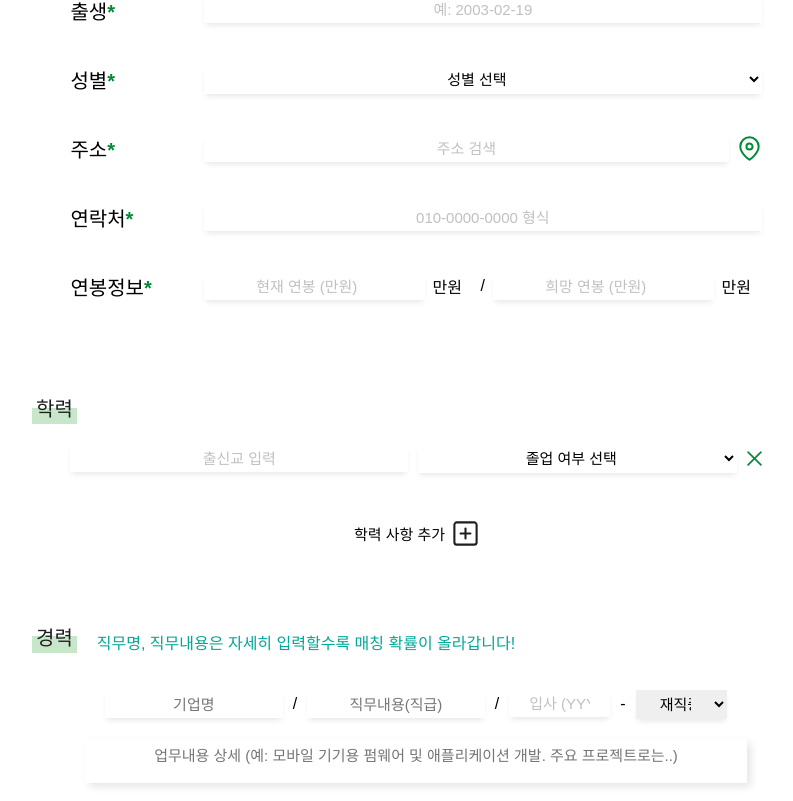
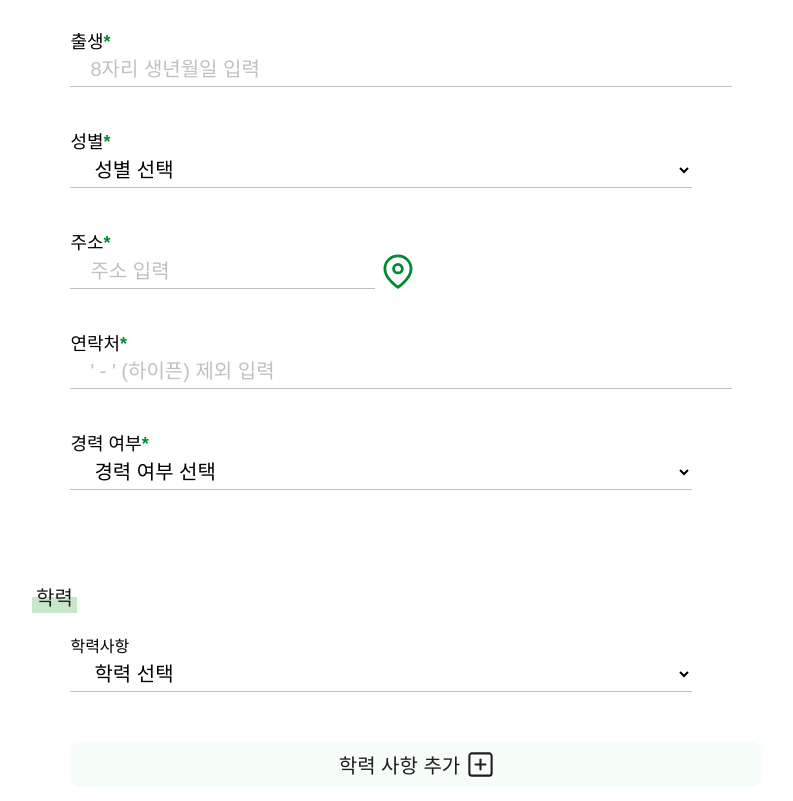
Before and after one commit to sorim831/Hirerithm, a React (Create React App) app in the folder Frontend/: page /user/resume in a window 1280 px wide. Shown: the part 393-1194 px from the top of the page, without its empty margins (224-1017 px from the left). Built offline with nearby package versions, Linux system fonts and the light colour scheme; no server answers; a web font is replaced by a local one.

Commit message:
💄 #71 이력서 페이지 UI 수정

```diff
--- a/Frontend/src/Component/NonMemberComponent/Education.js
+++ b/Frontend/src/Component/NonMemberComponent/Education.js
@@ -5,7 +5,13 @@ import "./resumeComponent.css";
 
 const Education = ({ onChange }) => {
   const [educations, setEducations] = useState([
-    { school_name: "", major: "", graduation_status: "", degree: "" },
+    {
+      school_name: "",
+      major: "",
+      graduation_status: "",
+      degree: "",
+      exam_passed: false,
+    },
   ]);
 
   const handleChange = (index, field, value) => {
@@ -17,7 +23,13 @@ const Education = ({ onChange }) => {
   const addEducation = () => {
     setEducations([
       ...educations,
-      { school_name: "", major: "", graduation_status: "", degree: "" },
+      {
+        school_name: "",
+        major: "",
+        graduation_status: "",
+        degree: "",
+        exam_passed: false,
+      },
     ]);
   };
 
@@ -31,36 +43,37 @@ const Education = ({ onChange }) => {
   }, [educations]);
 
   return (
+    <div className="resume-item">
+      {educations.map((edu, index) => (
         <div className="resume-item-container">
-      {educations.map((edu, index) => (
-        <div className="resume-form-item" key={index}>
-          <input
-            type="text"
-            placeholder="출신교 입력"
-            value={edu.school_name}
-            onChange={(e) => handleChange(index, "school_name", e.target.value)}
-          />
-          {edu.school_name.includes("대학교") && (
-            <input
-              type="text"
-              placeholder="전공 입력"
-              value={edu.major}
-              onChange={(e) => handleChange(index, "major", e.target.value)}
-            />
-          )}
-          {edu.school_name.includes("대학교") && (
+          <div className="resume-form-edu">
+            <label>학력사항</label>
             <select
-              value={edu.degree || ""}
+              value={edu.degree}
               onChange={(e) => handleChange(index, "degree", e.target.value)}
             >
               <option disabled value="">
-                학위 선택
+                학력 선택
               </option>
-              <option value="학사">학사</option>
-              <option value="석사">석사</option>
-              <option value="박사">박사</option>
+              <option value="대학교(4년 이상)">대학교(4년 이상)</option>
+              <option value="대학원(석사)">대학원(석사)</option>
+              <option value="대학원(박사)">대학원(박사)</option>
+              <option value="대학교(2,3년)">대학교(2,3년)</option>
+              <option value="고등학교">고등학교</option>
+              <option value="중학교">중학교</option>
+              <option value="초등학교">초등학교</option>
             </select>
-          )}
+          </div>
+
+          {[
+            "대학교(4년 이상)",
+            "대학원(석사)",
+            "대학원(박사)",
+            "대학교(2,3년)",
+          ].includes(edu.degree) && (
+            <>
+              <div className="resume-form-gra_sta">
+                <label>졸업 상태</label>
                 <select
                   value={edu.graduation_status}
                   onChange={(e) =>
@@ -68,14 +81,73 @@ const Education = ({ onChange }) => {
                   }
                 >
                   <option disabled value="">
-              졸업 여부 선택
+                    선택
                   </option>
+                  <option value="졸업">졸업</option>
                   <option value="재학">재학</option>
-            <option value="휴학">휴학</option>
+                  <option value="수료">수료</option>
                   <option value="중퇴">중퇴</option>
-            <option value="수료">수료</option>
-            <option value="졸업">졸업</option>
                 </select>
+              </div>
+
+              <div className="resume-form-item">
+                <label>전공명</label>
+                <input
+                  type="text"
+                  value={edu.major}
+                  onChange={(e) => handleChange(index, "major", e.target.value)}
+                  placeholder="전공명을 입력하세요"
+                />
+              </div>
+
+              <div className="resume-form-item">
+                <label>학교명</label>
+                <input
+                  type="text"
+                  value={edu.school_name}
+                  onChange={(e) =>
+                    handleChange(index, "school_name", e.target.value)
+                  }
+                  placeholder="학교명을 입력하세요"
+                />
+              </div>
+            </>
+          )}
+
+          {["초등학교", "중학교", "고등학교"].includes(edu.degree) && (
+            <>
+              <div className="resume-form-checkbox">
+                <label className="checkbox-label">
+                  {edu.degree === "초등학교" && "초입 검정고시"}
+                  {edu.degree === "중학교" && "중입 검정고시"}
+                  {edu.degree === "고등학교" && "고입 검정고시"}
+                  <input
+                    type="checkbox"
+                    className="exam-checkbox"
+                    checked={edu.exam_passed || false}
+                    onChange={(e) =>
+                      handleChange(index, "exam_passed", e.target.checked)
+                    }
+                  />
+                </label>
+              </div>
+
+              {!edu.exam_passed && (
+                <div className="resume-form-item">
+                  <label>학교명</label>
+                  <input
+                    type="text"
+                    value={edu.school_name}
+                    onChange={(e) =>
+                      handleChange(index, "school_name", e.target.value)
+                    }
+                    placeholder="학교명을 입력하세요"
+                  />
+                </div>
+              )}
+            </>
+          )}
+          {/*
           <button
             onClick={() => removeEducation(index)}
             title="삭제"
@@ -83,8 +155,10 @@ const Education = ({ onChange }) => {
           >
             <img src={DeleteIcon} alt="❌" />
           </button>
+          */}
         </div>
       ))}
+
       <button onClick={addEducation} className="plus-button">
         학력 사항 추가 <img src={ResumePlusIcon} alt="➕" />
       </button>
--- a/Frontend/src/Component/NonMemberComponent/PersonalData.js
+++ b/Frontend/src/Component/NonMemberComponent/PersonalData.js
@@ -10,9 +10,9 @@ const ResumePersonalData = ({ onChange }) => {
   const [name, setName] = useState("");
   const [birth_date, setDate] = useState("");
   const [address, setAddress] = useState("");
+  const [workExperience, setWorkExperience] = useState("");
   const [currentSalary, setCurrentSalary] = useState("");
   const [desiredSalary, setDesiredSalary] = useState("");
-  const [age, setAge] = useState(null);
   const [gender, setGender] = useState("");
 
   // 모든 데이터가 변경될 때마다 상위에 전달
@@ -37,63 +37,6 @@ const ResumePersonalData = ({ onChange }) => {
     currentSalary,
     desiredSalary,
   ]);
-
-  // 출생일 입력하면 나이 계산
-  const calculateAge = (birthDateString) => {
-    const today = new Date();
-    const birthDate = new Date(
-      birthDateString.slice(0, 4),
-      birthDateString.slice(4, 6) - 1,
-      birthDateString.slice(6, 8)
-    );
-
-    let age = today.getFullYear() - birthDate.getFullYear();
-    const m = today.getMonth() - birthDate.getMonth();
-    const d = today.getDate() - birthDate.getDate();
-
-    if (m < 0 || (m === 0 && d < 0)) {
-      age--;
-    }
-
-    return age;
-  };
-
-  const handleBirthChange = (e) => {
-    let rawValue = e.target.value.replace(/[^0-9]/g, "").slice(0, 8);
-
-    let formattedValue = rawValue;
-    if (rawValue.length > 4 && rawValue.length <= 6) {
-      formattedValue = `${rawValue.slice(0, 4)}-${rawValue.slice(4)}`;
-    } else if (rawValue.length > 6) {
-      formattedValue = `${rawValue.slice(0, 4)}-${rawValue.slice(
-        4,
-        6
-      )}-${rawValue.slice(6)}`;
-    }
-
-    setDate(formattedValue);
-
-    // 나이 계산 (하이픈 없이 계산)
-    if (rawValue.length === 8) {
-      setAge(calculateAge(rawValue)); // YYYYMMDD로 전달
-    } else {
-      setAge(null);
-    }
-  };
-
-  // 전화번호 하이픈 자동 입력
-  useEffect(() => {
-    let rawValue = inputValue.replace(/[^0-9]/g, "");
-    if (rawValue.length <= 3) {
-      setInputValue(rawValue);
-    } else if (rawValue.length <= 7) {
-      setInputValue(`${rawValue.slice(0, 3)}-${rawValue.slice(3)}`);
-    } else if (rawValue.length <= 11) {
-      setInputValue(
-        `${rawValue.slice(0, 3)}-${rawValue.slice(3, 7)}-${rawValue.slice(7)}`
-      );
-    }
-  }, [inputValue]);
 
   const handlePhoneChange = (e) => {
     const onlyNums = e.target.value.replace(/[^0-9]/g, "");
@@ -133,14 +76,11 @@ const ResumePersonalData = ({ onChange }) => {
         </label>
         <input
           type="text"
-          placeholder="예: 2003-02-19"
+          placeholder="8자리 생년월일 입력"
           className="birth-input"
           value={birth_date}
-          onChange={handleBirthChange}
-          maxLength={10} // YYYY-MM-DD → 최대 10자
+          maxLength={8}
         />
-
-        {age !== null && <p className="age-display">(만 {age}세)</p>}
       </div>
 
       <div className="resume-form-item">
@@ -148,7 +88,9 @@ const ResumePersonalData = ({ onChange }) => {
           성별<strong>*</strong>
         </label>
         <select value={gender} onChange={(e) => setGender(e.target.value)}>
-          <option value="">성별 선택</option>
+          <option disabled value="">
+            성별 선택
+          </option>
           <option value="남성">남성</option>
           <option value="여성">여성</option>
         </select>
@@ -164,7 +106,7 @@ const ResumePersonalData = ({ onChange }) => {
             value={address}
             onClick={() => setIsOpen(true)}
             onChange={(e) => setAddress(e.target.value)}
-            placeholder="주소 검색"
+            placeholder="주소 입력"
           />
 
           <button type="button" onClick={() => setIsOpen(true)}>
@@ -179,6 +121,7 @@ const ResumePersonalData = ({ onChange }) => {
         )}
       </div>
 
+      {/* 연락처 입력 */}
       <div className="resume-form-item">
         <label>
           연락처<strong>*</strong>
@@ -187,11 +130,30 @@ const ResumePersonalData = ({ onChange }) => {
           type="text"
           onChange={handlePhoneChange}
           value={inputValue}
-          placeholder="010-0000-0000 형식"
+          placeholder="' - ' (하이픈) 제외 입력"
           maxLength={13}
         />
       </div>
 
+      {/* 경력 여부 선택 */}
+      <div className="resume-form-item">
+        <label>
+          경력 여부<strong>*</strong>
+        </label>
+        <select
+          value={workExperience}
+          onChange={(e) => setWorkExperience(e.target.value)}
+        >
+          <option disabled value="">
+            경력 여부 선택
+          </option>
+          <option value="신입">신입</option>
+          <option value="경력">경력직</option>
+        </select>
+      </div>
+
+      {/* 연봉정보 - 경력 선택 시에만 노출 */}
+      {workExperience === "경력" && (
         <div className="resume-form-item">
           <label>
             연봉정보<strong>*</strong>
@@ -199,7 +161,7 @@ const ResumePersonalData = ({ onChange }) => {
           <div>
             <input
               type="number"
-            placeholder="현재 연봉 (만원)"
+              placeholder="현재 연봉"
               value={currentSalary}
               onChange={(e) =>
                 setCurrentSalary(e.target.value.replace(/[^0-9]/g, ""))
@@ -209,7 +171,7 @@ const ResumePersonalData = ({ onChange }) => {
             /
             <input
               type="number"
-            placeholder="희망 연봉 (만원)"
+              placeholder="희망 연봉"
               value={desiredSalary}
               onChange={(e) =>
                 setDesiredSalary(e.target.value.replace(/[^0-9]/g, ""))
@@ -218,6 +180,7 @@ const ResumePersonalData = ({ onChange }) => {
             <span className="won">만원</span>
           </div>
         </div>
+      )}
     </div>
   );
 };
--- a/Frontend/src/Component/NonMemberComponent/daumPost.css
+++ b/Frontend/src/Component/NonMemberComponent/daumPost.css
@@ -23,7 +23,31 @@
   display: flex;
   justify-content: space-between;
   align-items: center;
-  background: #222;
-  color: #fff;
   padding: 12px 16px;
+  background-color: #ebf8f0;
+  color: #1e1e1e;
+  padding: 20px;
+  font-size: 27px;
+  font-weight: bold;
+  border-bottom: 1px solid black;
 }
+
+.daum-post-header img {
+  width: 30px;
+  height: 30px;
+}
+
+.adress-input button {
+  background: none;
+  border: none;
+  cursor: pointer;
+  padding: 0;
+  display: flex;
+  align-items: center;
+  justify-content: center;
+}
+
+.adress-input button img {
+  width: 30px;
+  height: auto;
+}
--- a/Frontend/src/Component/NonMemberComponent/resumeComponent.css
+++ b/Frontend/src/Component/NonMemberComponent/resumeComponent.css
@@ -13,20 +13,18 @@ strong {
 }
 
 .resume-form-item {
-  display: flex;
-  align-items: center;
-  justify-content: flex-start;
   width: 90%;
   margin-bottom: 40px;
-  gap: 10px;
+  display: flex;
+  flex-direction: column;
+  align-items: flex-start;
 }
 
 .resume-form-item label {
   font-weight: 400;
-  font-size: 20px;
+  font-size: 18px;
   flex-shrink: 0;
   width: 15%;
-  margin-right: 20px;
 }
 
 .resume-form-item input,
@@ -34,14 +32,13 @@ strong {
   display: flex;
   align-items: center;
   border: none;
-  box-shadow: 0 4px 6px -2px rgba(0, 0, 0, 0.1);
   padding: 5px 20px;
   cursor: pointer;
   width: 90%;
   background-color: transparent;
   outline: none;
-  font-size: 15px;
-  text-align: center;
+  font-size: 20px;
+  border-bottom: 1px solid #c0c0c0;
 }
 
 .resume-form-item input:hover,
@@ -59,11 +56,13 @@ strong {
 
 .resume-form-item input::placeholder {
   color: #c0c0c0;
-  text-align: center;
+  font-size: 20px;
 }
 
-.resume-form-item select {
-  text-align: center;
+input:-webkit-autofill {
+  background-color: none !important;
+  -webkit-box-shadow: 0 0 0px 1000px none inset;
+  transition: background-color 5000s ease-in-out 0s;
 }
 
 .resume-form-item > div {
@@ -71,6 +70,71 @@ strong {
   align-items: center;
   flex: 1;
   gap: 8px;
+}
+
+.resume-form-edu {
+  width: 90%;
+  display: flex;
+  flex-direction: column;
+  align-items: flex-start;
+}
+
+.resume-form-edu input,
+.resume-form-edu select {
+  display: flex;
+  align-items: center;
+  border: none;
+  padding: 5px 20px;
+  cursor: pointer;
+  width: 90%;
+  background-color: transparent;
+  outline: none;
+  font-size: 20px;
+  border-bottom: 1px solid #c0c0c0;
+}
+
+.resume-form-gra_sta {
+  width: 90%;
+  margin-top: 40px;
+  margin-bottom: 40px;
+  display: flex;
+  flex-direction: column;
+  align-items: flex-start;
+}
+
+.resume-form-gra_sta input:hover,
+.resume-form-edu select:focus {
+  box-shadow: 0 4px 6px -2px (0, 0, 0, 0.1);
+  border-bottom: 2px solid #008a34;
+  cursor: pointer;
+}
+
+.resume-form-gra_sta select {
+  display: flex;
+  align-items: center;
+  border: none;
+  padding: 5px 20px;
+  cursor: pointer;
+  width: 90%;
+  background-color: transparent;
+  outline: none;
+  font-size: 20px;
+  border-bottom: 1px solid #c0c0c0;
+}
+
+.resume-form-checkbox {
+  width: 90%;
+  margin-bottom: 40px;
+  display: flex;
+}
+
+.exam-checkbox {
+  width: auto !important;
+  padding: 0 !important;
+  margin-left: 10px !important;
+  cursor: pointer !important;
+  border: none !important;
+  border-bottom: none !important;
 }
 
 .delete-button {
@@ -90,13 +154,18 @@ strong {
 
 .plus-button {
   border: none;
-  background-color: transparent;
+  background-color: #ebf8f070;
+  color: #1e1e1e;
+  border-radius: 10px;
+  width: 90%;
   display: flex;
   align-items: center;
   justify-content: center;
   gap: 0.5rem;
   padding: 0.5rem 1rem;
-  font-size: 15px;
+  font-size: 20px;
+  margin: 0 auto;
+  font-weight: 500;
 }
 
 .plus-button img {
@@ -112,36 +181,6 @@ strong {
   align-items: center;
   margin: 0;
   font-weight: 500;
-}
-
-/* 주소 검색 모달 */
-.daum-post-header {
-  background-color: #ebf8f0;
-  color: #1e1e1e;
-  padding: 20px;
-  font-size: 25px;
-  font-weight: 500;
-}
-
-.daum-post-header img {
-  width: 30px;
-  height: 30px;
-}
-
-/* PersonalData */
-.adress-input button {
-  background: none;
-  border: none;
-  cursor: pointer;
-  padding: 0;
-  display: flex;
-  align-items: center;
-  justify-content: center;
-}
-
-.adress-input button img {
-  width: 25px;
-  height: 25px;
 }
 
 /* 상세 업무내용 input은 한 줄 아래로 */
@@ -175,7 +214,6 @@ strong {
   background-color: transparent;
   outline: none;
   font-size: 15px;
-  text-align: center;
 }
 
 .row-wrapper-input:hover,
@@ -201,14 +239,13 @@ strong {
   background-color: transparent;
   outline: none;
   font-size: 15px;
-  text-align: center;
   margin-bottom: 10px;
   resize: none;
   box-shadow: 4px 4px 8px rgba(0, 0, 0, 0.1);
 }
 
 .detail-input::placeholder {
-  font-size: 15px;
+  font-size: 20px;
 }
 
 .detail-input:focus,
@@ -227,32 +264,29 @@ strong {
 /* 날짜 입력 */
 .birth-input {
   width: 100%;
-  text-align: center;
   padding: 5px 10px;
   align-self: flex-start;
 }
 
 .birth-input::placeholder {
-  font-size: 15px;
+  font-size: 20px;
 }
 
 .date-input {
   width: 40%;
-  text-align: center;
   padding: 5px 20px;
   border: none;
   box-shadow: 0 4px 6px -2px rgba(0, 0, 0, 0.1);
 }
 
 .date-input::placeholder {
-  font-size: 15px;
+  font-size: 20px;
   color: #c0c0c0;
 }
 
 .date-input:hover,
 .date-input:focus {
   width: 40%;
-  text-align: center;
   padding: 5px 20px;
   align-self: flex-start;
   border-bottom: 2px solid #008a34;
@@ -264,7 +298,6 @@ strong {
   padding: 5px 20px;
   border: none;
   align-items: center;
-  text-align: center;
   font-size: 15px;
   box-shadow: 0 4px 6px -2px rgba(0, 0, 0, 0.1);
 }
@@ -277,13 +310,11 @@ strong {
 
 .date-select::placeholder {
   color: #c0c0c0;
-  text-align: center;
-  font-size: 15px;
+  font-size: 20px;
 }
 
 .date-select option {
   color: #1e1e1e;
-  text-align: center;
   font-size: 15px;
 }
 
@@ -380,4 +411,5 @@ strong {
 
 .won {
   width: 20%;
+  font-size: 18px;
 }
```
Lines whose indentation alone changed are shown as unchanged.
